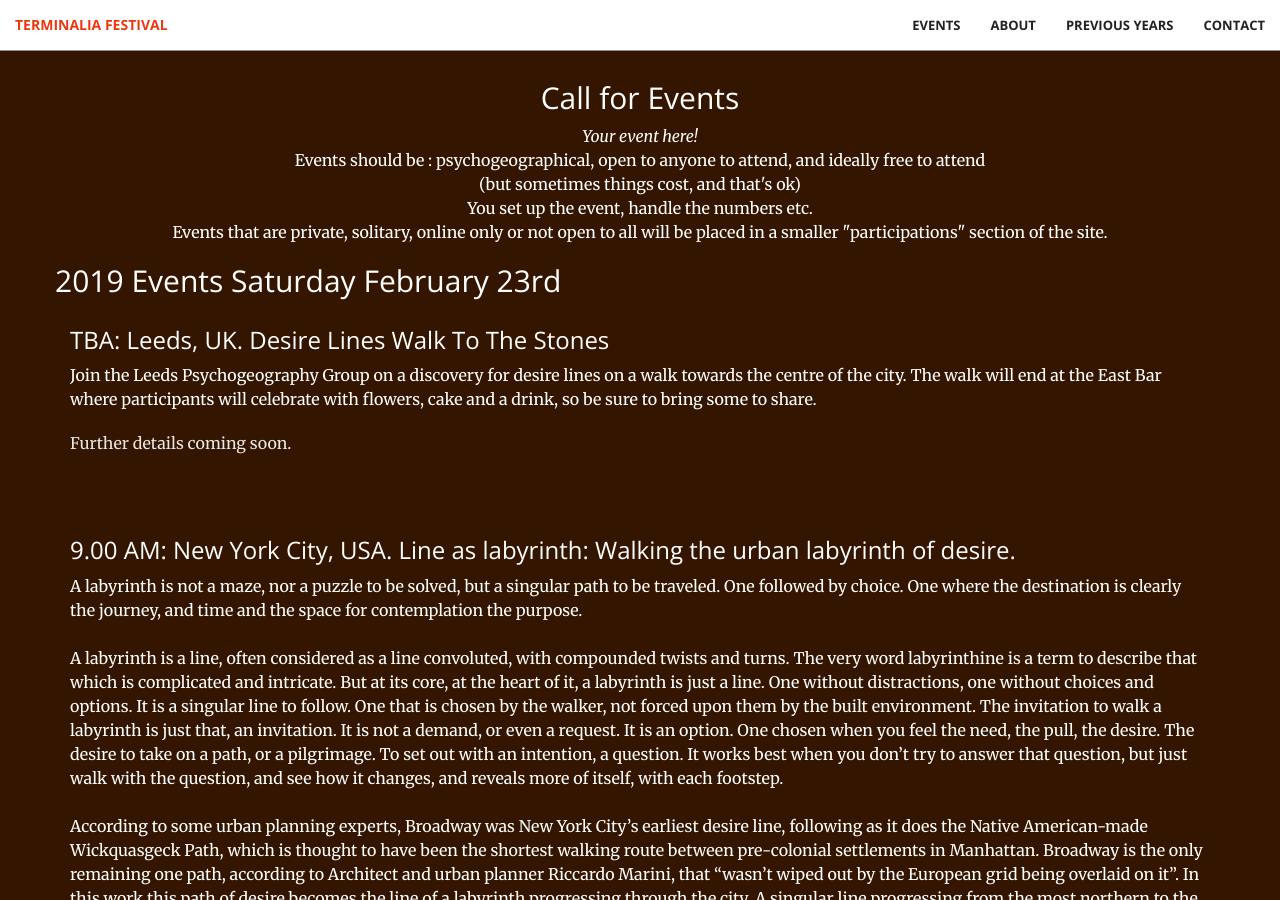
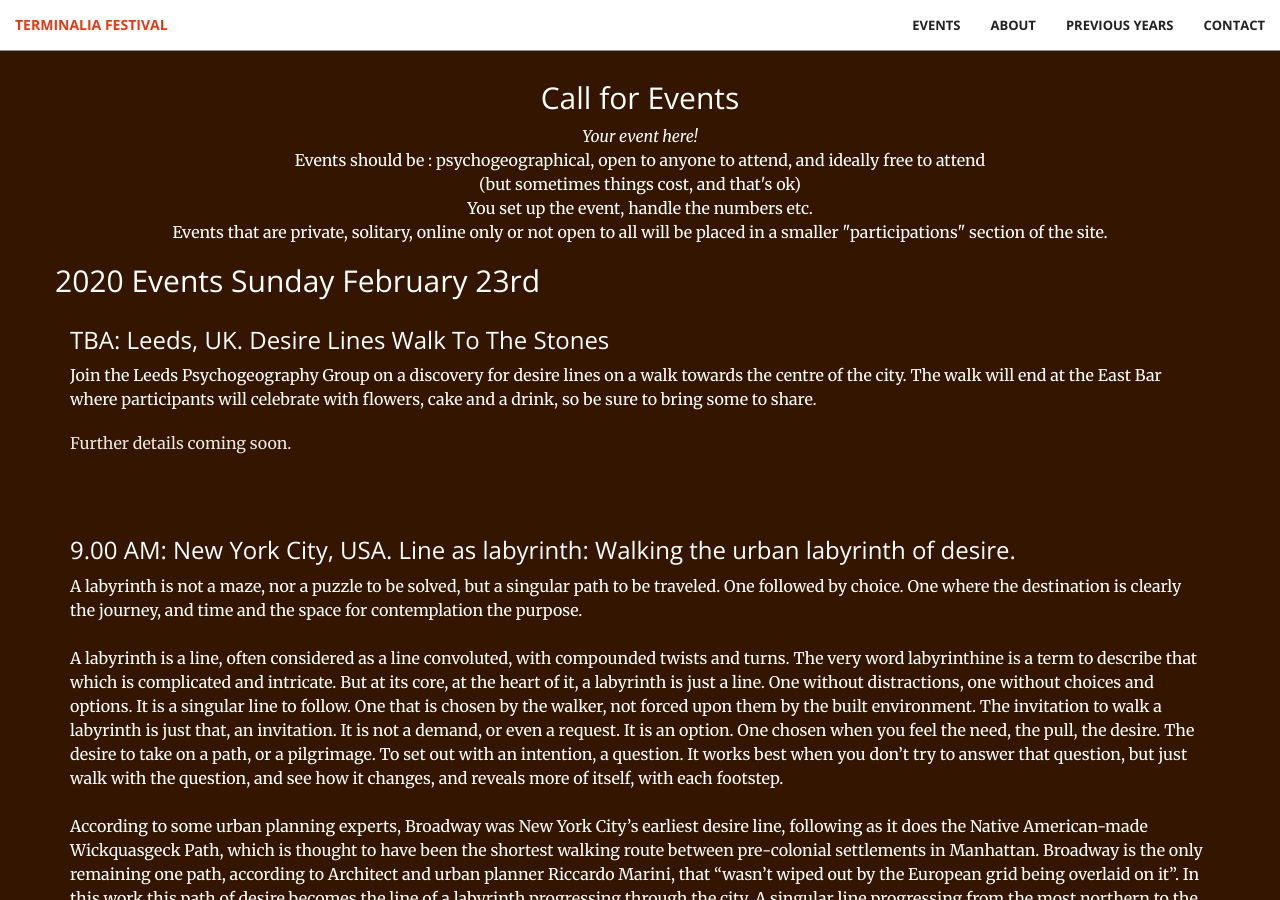
Before and after one commit to timwaters/terminalia, a Jekyll site: the page built from index.html, in a window 1280 px wide and 900 px high, scrolled down 1496 px. Built offline with Jekyll 4.4.1, drawn with Linux system fonts in a browser that asks for light colours.

Commit message:
right year!

```diff
--- a/_includes/events.html
+++ b/_includes/events.html
@@ -12,7 +12,7 @@
 
 
         <hr class="light">
-        <h2 class="section-heading">2019 Events Saturday February 23rd </h2>
+        <h2 class="section-heading">2020 Events Sunday February 23rd </h2>
 
 
         <div class="col-lg-12 col-lg-offset-0 text-left event">
```
